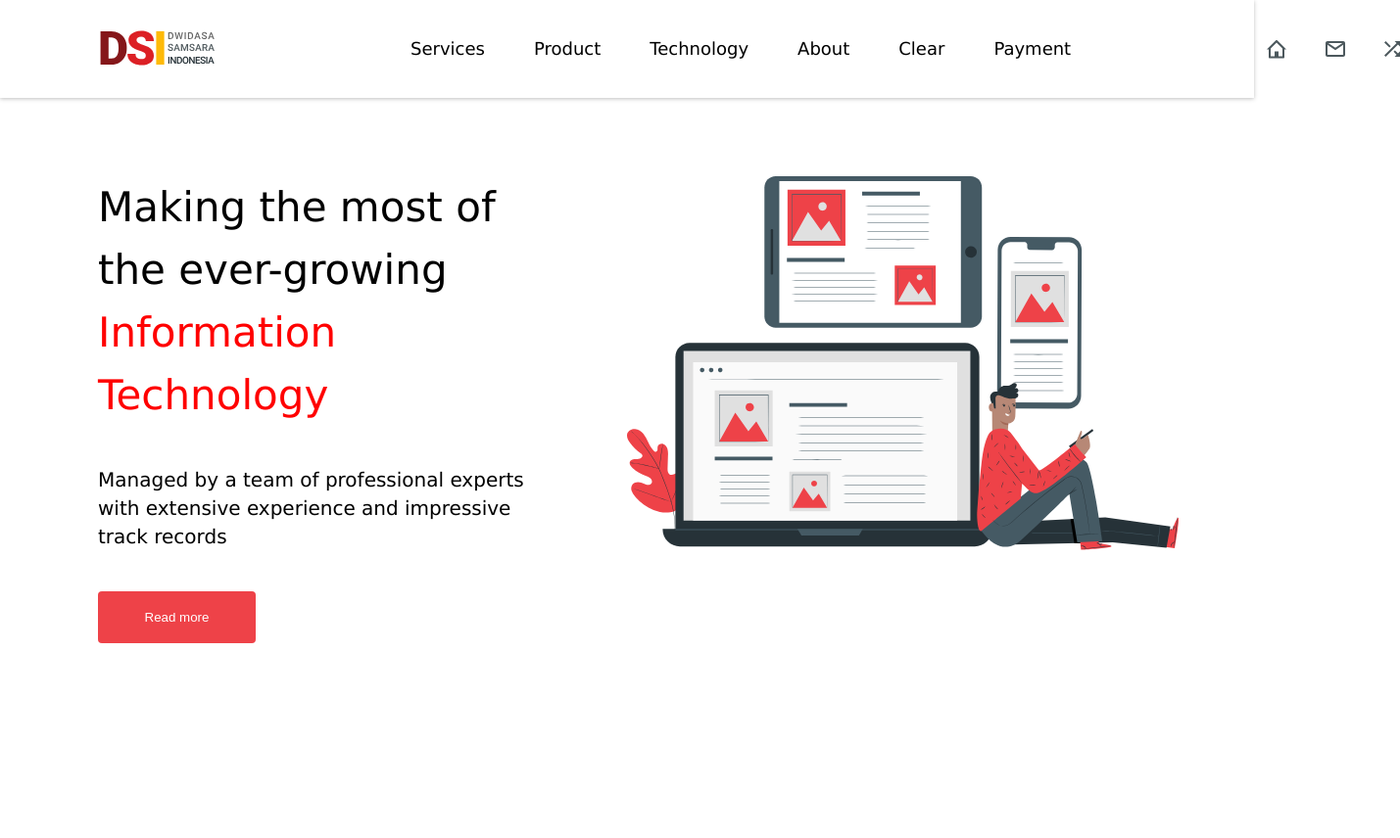
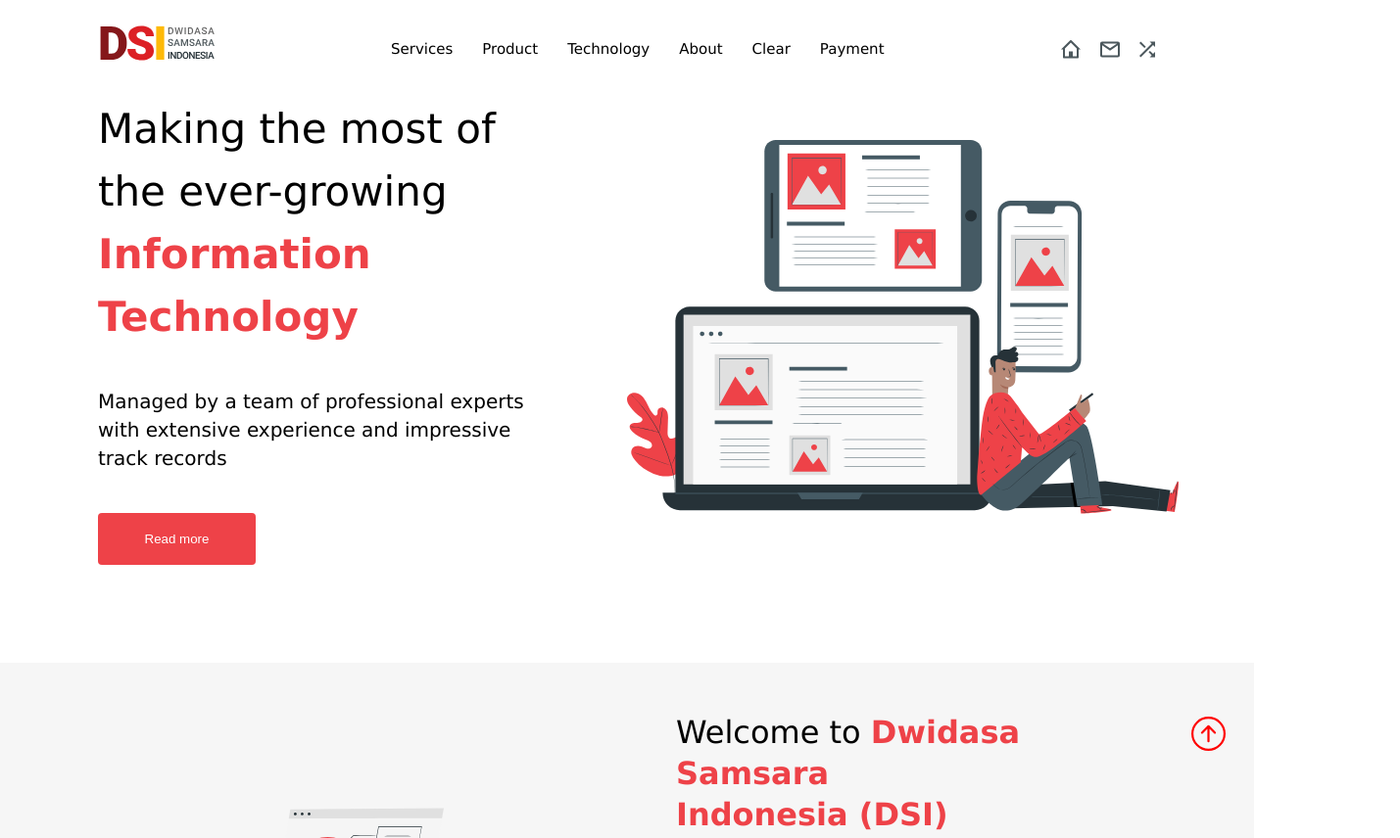
Before and after one commit to muhammadyor24/DSI, a plain HTML site: page index.html in a window 1280 px wide. Shown: the top 856 px of the page at 98% size, 1429 px wide, since content can reach past the window. Drawn offline with Linux system fonts and the light colour scheme.

Commit message:
Add files via upload

```diff
--- a/index.css
+++ b/index.css
@@ -8,35 +8,47 @@
   width: 100%;
   height: 100px;
   padding: 0 100px;
+  background-color: white;
+  align-items: center;
+  display: flex;
+  justify-content: space-between;
 
-  display: flex;
-  gap: 200px;
-  justify-content: space-between;
-  box-shadow: 0px 1px 4px 0px #00000040;
-  align-items: center;
-}
-
-.left {
-  display: flex;
-  /* margin-right: 40px;  */
+  position: sticky;
+  left: 0;
+  right: 0;
+  top: 0;
+  z-index: 99;
 }
 
 .center {
-  gap: 50px;
-  font-size: large;
+  padding: 0 180px;
+  gap: 30px;
+  font-size: 15px;
   display: flex;
-  align-items: center;
+}
+
+.center a {
+  text-decoration: none;
+  color: black;
 }
 
 .right {
-  gap: 40px;
   display: flex;
-  align-items: center;
+  gap: 20px;
+}
+
+nav img {
+  transition: 0.6s ease;
+}
+
+nav img:hover {
+  transition: 0.5s ease;
+  transform: scale(1.2);
 }
 
 header {
+  margin: 0 0 100px 0;
   width: 100%;
-  height: 100vh;
   padding: 0 100px;
   display: flex;
   justify-content: space-between;
@@ -85,10 +97,9 @@
 }
 
 section {
+  padding: 50px 0;
   background: #F6F6F6;
   width: 100%;
-  height: 100vh;
-  padding: 0 100px;
   display: flex;
   justify-content: space-between;
   gap: 100px;
@@ -120,8 +131,8 @@
 }
 
 aside {
+  margin: 0 0 100px 0;
   width: 100%;
-  height: 100vh;
   padding: 0 100px;
   align-items: center;
 }
@@ -171,38 +182,81 @@
   color: #F6F6F6;
 }
 
-.left3, .center3, .right3{
+.left3,
+.center3,
+.right3 {
   width: 33%;
 }
 
-footer{
-  padding: 0 100px;
+footer {
+  padding: 0 50px;
   display: flex;
   width: 100%;
-  height: 50vh;
 }
 
-.left4, .right4 {
+.left4,
+.right4 {
   width: 33%;
 }
 
-footer h2{
+footer h2 {
   font-family: 'Lucida Sans', 'Lucida Sans Regular', 'Lucida Grande', 'Lucida Sans Unicode', Geneva, Verdana, sans-serif;
   font-size: 24px;
   line-height: 65px;
 }
 
-footer h3{
+footer h3 {
   font-family: 'Lucida Sans', 'Lucida Sans Regular', 'Lucida Grande', 'Lucida Sans Unicode', Geneva, Verdana, sans-serif;
   font-size: 12px;
   line-height: 27px;
   font-style: bold;
 }
 
-footer p{
+footer p {
   font-family: 'Lucida Sans', 'Lucida Sans Regular', 'Lucida Grande', 'Lucida Sans Unicode', Geneva, Verdana, sans-serif;
   font-size: 12px;
   line-height: 27px;
   color: #263238;
-  ;
 }
+
+b {
+  color: #EE4248;
+}
+
+button {
+  transition: 0.7s ease;
+  /* z-index: 90; */
+}
+
+button:hover {
+  transition: 0.5s;
+  background-color: #630205;
+  transform: scale(1.2);
+}
+
+header img,
+section img {
+  transition: 0.7s ease;
+}
+
+header img:hover,
+section img:hover {
+  transition: 0.5s;
+  transform: translate(20px, 0) scale(1.1);
+}
+
+aside img {
+  transition: 0.5s ease;
+}
+
+aside img:hover {
+  transition: 0.8s;
+  transform: scale(1.2);
+}
+
+.top {
+  transition: 0.7s ease;
+  position: sticky;
+  left: 95%;
+  bottom: 30px;
+}
--- a/index.html
+++ b/index.html
@@ -11,27 +11,33 @@
 <body>
   <nav>
     <div class="left">
-      <img src="images/Group 1317.svg" alt="" />
+      <img src="images/Group 1317.svg" alt="">
     </div>
+
     <div class="center">
-      <p>Services</p>
-      <p>Product</p>
-      <p>Technology</p>
-      <p>About</p>
-      <p>Clear</p>
-      <p>Payment</p>
+      <a href="#">Services</a>
+      <a href="#">Product</a>
+      <a href="#">Technology</a>
+      <a href="#">About</a>
+      <a href="#">Clear</a>
+      <a href="#">Payment</a>
     </div>
+
     <div class="right">
-      <img src="images/Union.svg" alt="" />
-      <img src="images/mail.svg" alt="" />
-      <img src="images/shuffle.svg" alt="" />
+      <img src="images/Union.svg" alt="">
+      <img src="images/mail.svg" alt="">
+      <img src="images/shuffle.svg" alt="">
     </div>
   </nav>
 
-  <header>
+  <header id="top">
     <div class="left1">
-      <h1 style="color: black;"> Making the most of the ever-growing</h1>
-      <h1 style="color: red;">Information Technology </h1>
+      <h1>
+        Making the most of the ever-growing
+      </h1>
+      <h1>
+        <b>Information Technology </b>
+      </h1>
       <p> Managed by a team of professional experts with extensive experience and impressive track records</p>
       <button> Read more </button>
     </div>
@@ -46,10 +52,10 @@
     </div>
     <div class="right2">
 
-      <h1 style="color: black;"> Welcome to <div class="qizil"> Dwidasa Samsara
-          <br>
-          Indonesia (DSI)
-        </div>
+      <h1 style="color: black;"> Welcome to <b>
+        Dwidasa Samsara <br> Indonesia (DSI)
+      </b>
+
       </h1>
       <p> Dwidasa Samsara Indonesia (DSI) was firstly established in 2010 by the founders, who each of them has a common
         end objective to innovate new creations by making the most of the ever-growing information technology through
@@ -73,7 +79,7 @@
           Our Product
         </h2>
         <p>
-          Our product is made on the base of our team’s careful research and analyses, ranging from internet based
+          Our product is made on the base of <br> our team’s careful research and <br> analyses, ranging from internet based
           application.
         </p>
         <button> Read more </button>
@@ -123,8 +129,13 @@
     Email : community@dwidasa.com
     </p>
   </div>
+</footer>
 
-</footer>
+<a class="top" href="#top">
+  <svg xmlns="images/arrow-up-circle.svg" width="35" height="35" fill="red" class="bi bi-arrow-up-circle" viewBox="0 0 16 16">
+    <path fill-rule="evenodd" d="M1 8a7 7 0 1 0 14 0A7 7 0 0 0 1 8zm15 0A8 8 0 1 1 0 8a8 8 0 0 1 16 0zm-7.5 3.5a.5.5 0 0 1-1 0V5.707L5.354 7.854a.5.5 0 1 1-.708-.708l3-3a.5.5 0 0 1 .708 0l3 3a.5.5 0 0 1-.708.708L8.5 5.707V11.5z"/>
+  </svg>
+</a>
 </body>
 
 </html>
```
Lines whose indentation alone changed are shown as unchanged.
